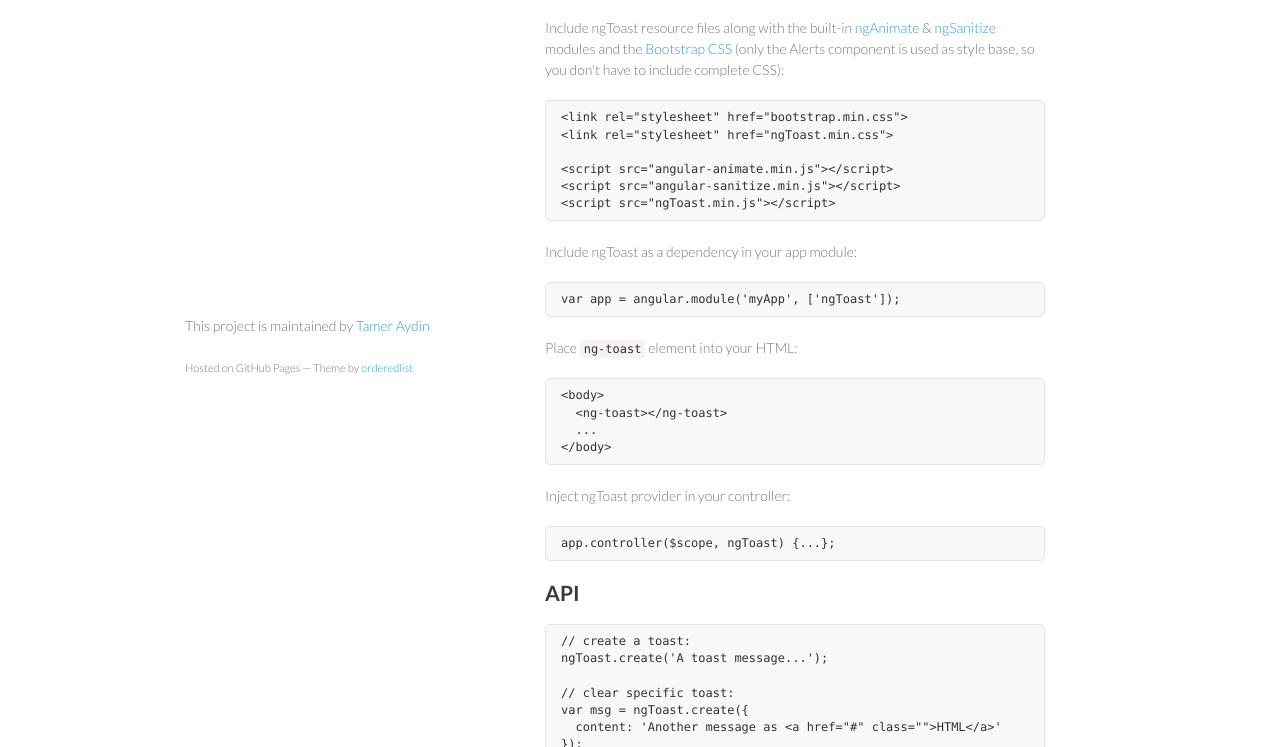
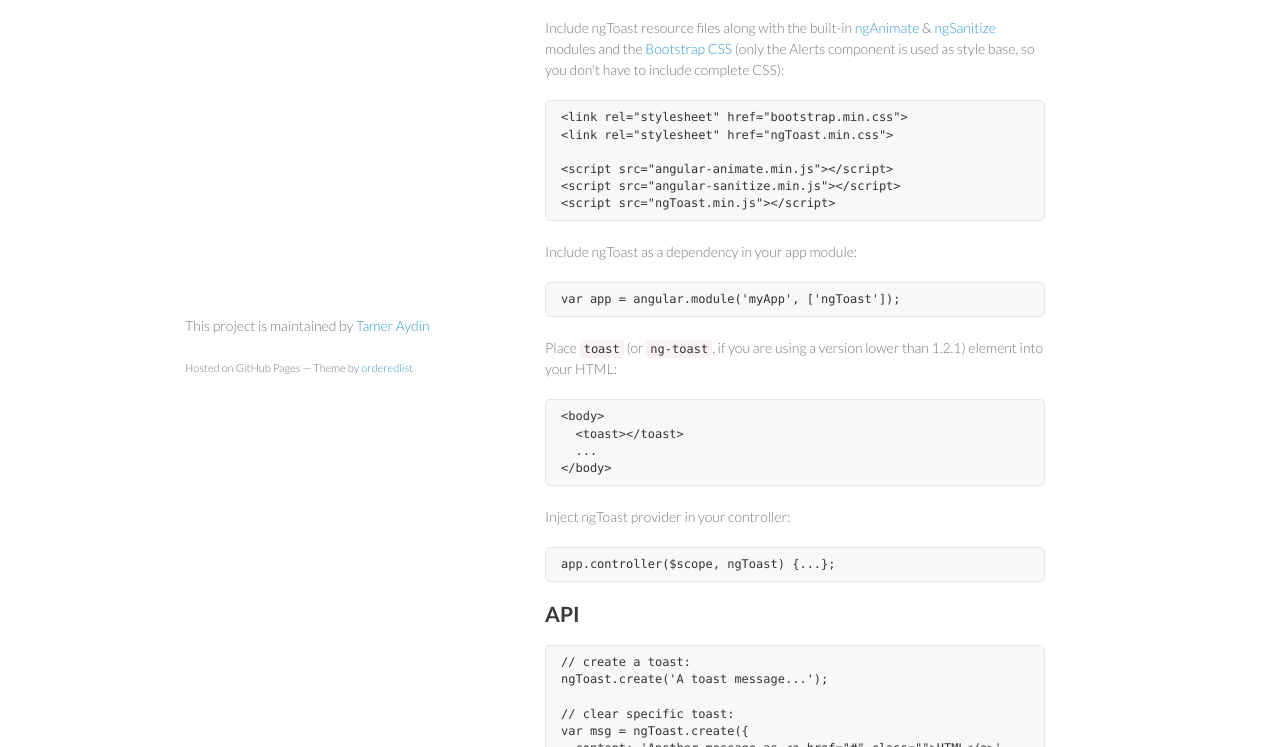
Before and after one commit to tameraydin/ngToast, a plain HTML site: page index.html in a window 1280 px wide. Shown: the part 353-1100 px from the top of the page. Drawn offline with Linux system fonts and the light colour scheme; files that its build step writes are made by us from their sources.

Commit message:
updated ngToast version & documentation

```diff
--- a/bower_components/ngtoast/bower.json
+++ b/bower_components/ngtoast/bower.json
@@ -1,9 +1,9 @@
 {
   "name": "ngToast",
-  "version": "1.0.0",
+  "version": "1.2.1",
   "main": [
-    "dist/ngToast.min.js",
-    "dist/ngToast.min.css"
+    "dist/ngToast.js",
+    "dist/ngToast.css"
   ],
   "dependencies": {
     "angular": "~1.2.15",
--- a/index.html
+++ b/index.html
@@ -30,7 +30,7 @@
   </head>
   <body ng-app="ngToastApp" ng-controller="MainController">
     <a href="https://github.com/tameraydin/ngToast" class="fork-badge"><img style="position: fixed; top: 0; left: 0; border: 0;" src="https://camo.githubusercontent.com/567c3a48d796e2fc06ea80409cc9dd82bf714434/68747470733a2f2f73332e616d617a6f6e6177732e636f6d2f6769746875622f726962626f6e732f666f726b6d655f6c6566745f6461726b626c75655f3132313632312e706e67" alt="Fork me on GitHub" data-canonical-src="https://s3.amazonaws.com/github/ribbons/forkme_left_darkblue_121621.png"></a>
-    <ng-toast></ng-toast>
+    <toast></toast>
     <div class="wrapper">
       <header>
         <h1>ngToast</h1>
@@ -78,10 +78,10 @@
 <pre><code>var app = angular.module('myApp', ['ngToast']);
 </code></pre>
 
-<p>Place <code>ng-toast</code> element into your HTML:</p>
+<p>Place <code>toast</code> (or <code>ng-toast</code>, if you are using a version lower than 1.2.1) element into your HTML:</p>
 
 <pre><code>&lt;body&gt;
-  &lt;ng-toast&gt;&lt;/ng-toast&gt;
+  &lt;toast&gt;&lt;/toast&gt;
   ...
 &lt;/body&gt;
 </code></pre>
```
Also changed, not shown: bower_components/ngtoast/.bower.json, bower_components/ngtoast/README.md, bower_components/ngtoast/dist/ngToast.css, bower_components/ngtoast/dist/ngToast.js, bower_components/ngtoast/dist/ngToast.min.css, bower_components/ngtoast/dist/ngToast.min.js, 1 other file.
